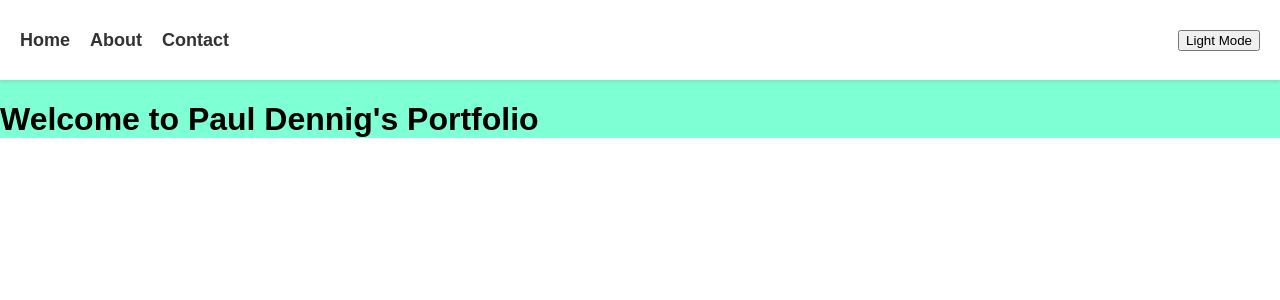
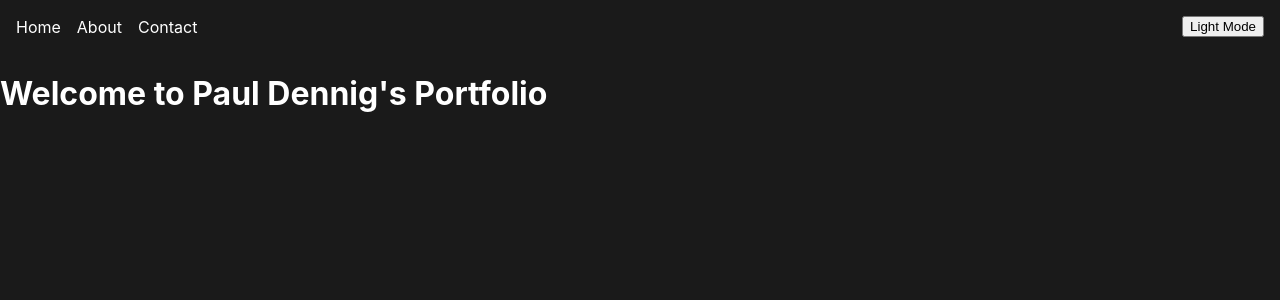
Before and after one commit to paul-dennig/paul-dennig.github.io, a React (Create React App) app: page / in a window 1280 px wide. Shown: the top 300 px of the page. Built offline with nearby package versions, Linux system fonts and the light colour scheme.

Commit message:
refactored styles and verified stability

```diff
--- a/src/App.js
+++ b/src/App.js
@@ -3,8 +3,7 @@
 import React, { useState } from 'react';
 import { BrowserRouter as Router, Route, Routes } from 'react-router-dom';
 
-// css + context
-import './styles/App.css';
+// context
 import { ThemeContext } from './contexts/ThemeContext'
 
 // pages
--- a/src/components/NavigationBar.js
+++ b/src/components/NavigationBar.js
@@ -1,6 +1,7 @@
 import React from 'react';
 import { Link } from 'react-router-dom';
 import ToggleButton from './ToggleButton';
+import '../styles/NavigationBar.css'
 
 function NavigationBar() {
   return (
--- a/src/index.js
+++ b/src/index.js
@@ -1,6 +1,6 @@
 import React from 'react';
 import ReactDOM from 'react-dom/client';
-import './styles/index.css';
+import './styles/main.css';
 import App from './App';
 
 const root = ReactDOM.createRoot(document.getElementById('root'));
--- a/src/styles/App.css
+++ /dev/null
@@ -1,83 +0,0 @@
-
-#light {
-  background-color: antiquewhite;
-}
-
-#dark {
-  background-color: aquamarine;
-}
-
-/* Default styles for the body element */
-body {
-  margin: 0;
-  padding: 0;
-  font-family: Arial, sans-serif;
-  background-size:cover;
-  min-width: 100%;
-  min-height: 100%;
-}
-
-/* Styles for the navigation bar */
-nav {
-  display: flex;
-  justify-content: space-between;
-  align-items: center;
-  height: 80px;
-  background-color: #fff;
-  box-shadow: 0 2px 4px rgba(0, 0, 0, 0.1);
-  padding: 0 20px;
-}
-
-nav ul {
-  display: flex;
-  list-style: none;
-  margin: 0;
-  padding: 0;
-}
-
-nav ul li {
-  margin-right: 20px;
-}
-
-nav ul li a {
-  text-decoration: none;
-  color: #333;
-  font-size: 18px;
-  font-weight: bold;
-}
-
-/* Styles for the toggle button */
-.toggle-button {
-  display: flex;
-  align-items: center;
-  justify-content: center;
-  background-color: transparent;
-  border: none;
-  cursor: pointer;
-  margin-right: 20px;
-  font-size: 20px;
-  outline: none;
-}
-
-.toggle-button:hover {
-  color: #333;
-}
-
-/* Styles for the dark theme */
-body.dark {
-  background-color: #333;
-  color: #fff;
-}
-
-nav.dark {
-  background-color: #333;
-  color: #fff;
-}
-
-nav.dark ul li a {
-  color: #fff;
-}
-
-.toggle-button.dark {
-  color: #fff;
-}
--- /dev/null
+++ b/src/styles/NavigationBar.css
@@ -0,0 +1,75 @@
+
+nav {
+    display: flex;
+    justify-content: space-between;
+    align-items: center;
+    padding: 16px;
+}
+
+nav ul {
+    display: flex;
+    align-items: center;
+    list-style: none;
+    margin: 0;
+    padding: 0;
+}
+
+nav ul li {
+    margin-right: 16px;
+}
+
+nav ul li:last-child {
+    margin-right: 0;
+}
+
+nav ul li a {
+    text-decoration: none;
+    transition: color 0.2s ease-in-out;
+}
+
+#light nav ul li a {
+    color: #000000;
+}
+
+#dark nav ul li a {
+    color: white;
+}
+
+#light nav ul li a:hover {
+    color: #808080;
+}
+
+#dark nav ul li a:hover {
+    color: #808080;
+}
+
+.toggle-button {
+    cursor: pointer;
+}
+
+
+/*
+.navbar {
+    display: flex;
+    flex-direction: row;
+    justify-content: space-between;
+    align-items: center;
+    padding: 1rem;
+    background-color: #f8f8f8;
+}
+
+.nav-link {
+    text-decoration: none;
+    color: #333;
+    font-size: 1.5rem;
+    padding-right: 1rem;
+}
+
+.toggle-button {
+    background-color: transparent;
+    border: none;
+    cursor: pointer;
+    padding: 0.5rem;
+    margin-right: 1rem;
+}
+*/
--- a/src/styles/index.css
+++ /dev/null
@@ -1,13 +0,0 @@
-body {
-  margin: 0;
-  font-family: -apple-system, BlinkMacSystemFont, 'Segoe UI', 'Roboto', 'Oxygen',
-    'Ubuntu', 'Cantarell', 'Fira Sans', 'Droid Sans', 'Helvetica Neue',
-    sans-serif;
-  -webkit-font-smoothing: antialiased;
-  -moz-osx-font-smoothing: grayscale;
-}
-
-code {
-  font-family: source-code-pro, Menlo, Monaco, Consolas, 'Courier New',
-    monospace;
-}
--- /dev/null
+++ b/src/styles/main.css
@@ -0,0 +1,133 @@
+/* Default styles for the body element */
+body {
+    -webkit-font-smoothing: antialiased;
+    -moz-osx-font-smoothing: grayscale;
+    font-family: -apple-system, BlinkMacSystemFont, 'Segoe UI', 'Roboto', 'Oxygen',
+        'Ubuntu', 'Cantarell', 'Fira Sans', 'Droid Sans', 'Helvetica Neue', sans-serif;
+}
+
+.App {
+    position: absolute;
+    top: 0;
+    bottom: 0;
+    left: 0;
+    right: 0;
+    transition: color 0.2s ease-in-out;
+}
+
+#light {
+    background-color: #F8F8F8;
+}
+
+#dark {
+    background-color: #1A1A1A;
+    color: #FFFFFF;
+}
+
+/*
+.App {
+    background-color: #F7F7F7;
+    margin: 0;
+    height: 100%;
+    width: 100%;
+}
+*/
+
+/*
+
+.App {
+    font-family: "Ubuntu", sans-serif;
+    width: 100vw;
+    height: 100vh;
+    display: flex;
+    justify-content: center;
+    align-items: center;
+    flex-direction: column;
+    background-color: aquamarine;
+    background-size: cover;
+    padding: 0;
+}
+*/
+
+
+/*
+code {
+    font-family: source-code-pro, Menlo, Monaco, Consolas, 'Courier New',
+        monospace;
+}
+
+
+#light {
+    background-color: antiquewhite;
+}
+
+#dark {
+    background-color: aquamarine;
+}
+*/
+
+/* Styles for the navigation bar
+nav {
+    display: flex;
+    justify-content: space-between;
+    align-items: center;
+    height: 80px;
+    background-color: #fff;
+    box-shadow: 0 2px 4px rgba(0, 0, 0, 0.1);
+    padding: 0 20px;
+}
+
+nav ul {
+    display: flex;
+    list-style: none;
+    margin: 0;
+    padding: 0;
+}
+
+nav ul li {
+    margin-right: 20px;
+}
+
+nav ul li a {
+    text-decoration: none;
+    color: #333;
+    font-size: 18px;
+    font-weight: bold;
+}
+*/
+/* Styles for the toggle button
+.toggle-button {
+    display: flex;
+    align-items: center;
+    justify-content: center;
+    background-color: transparent;
+    border: none;
+    cursor: pointer;
+    margin-right: 20px;
+    font-size: 20px;
+    outline: none;
+}
+
+.toggle-button:hover {
+    color: #333;
+}
+*/
+/* Styles for the dark theme
+body.dark {
+    background-color: #333;
+    color: #fff;
+}
+
+nav.dark {
+    background-color: #333;
+    color: #fff;
+}
+
+nav.dark ul li a {
+    color: #fff;
+}
+
+.toggle-button.dark {
+    color: #fff;
+}
+*/
```
